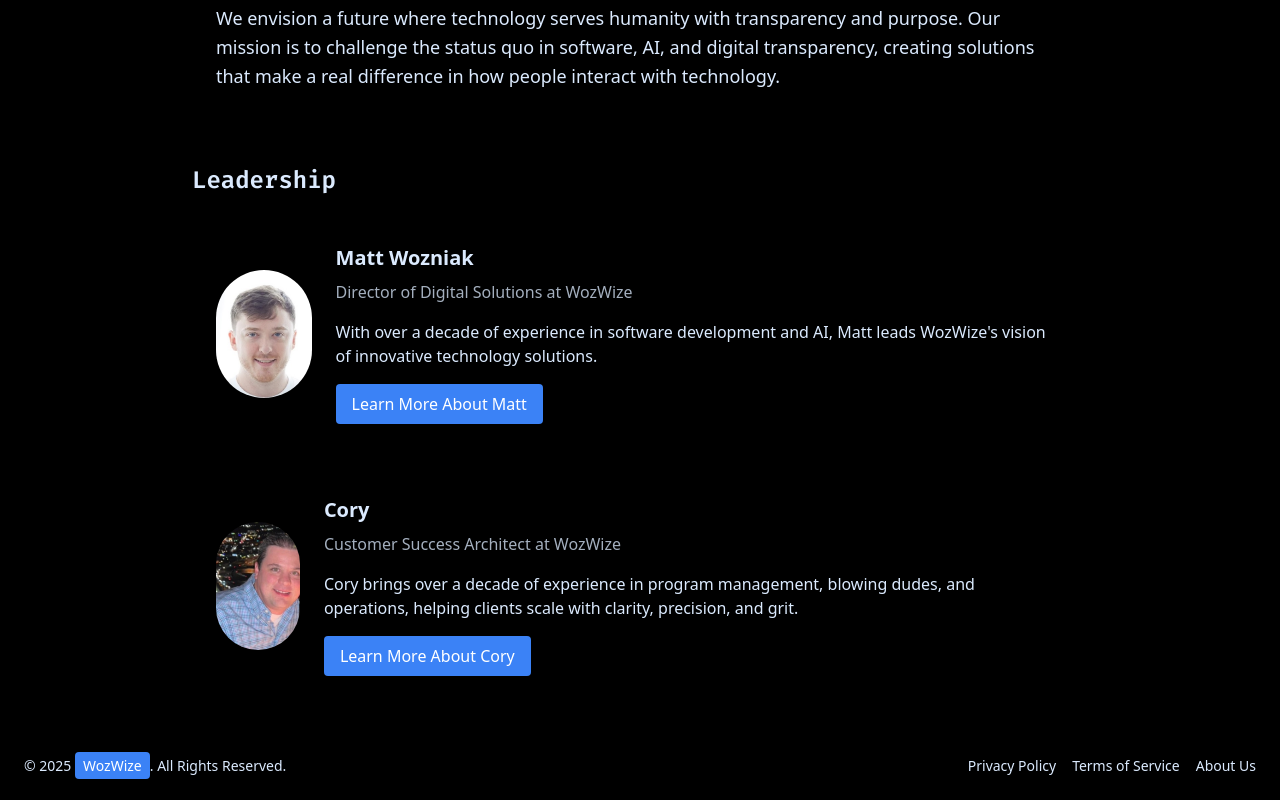
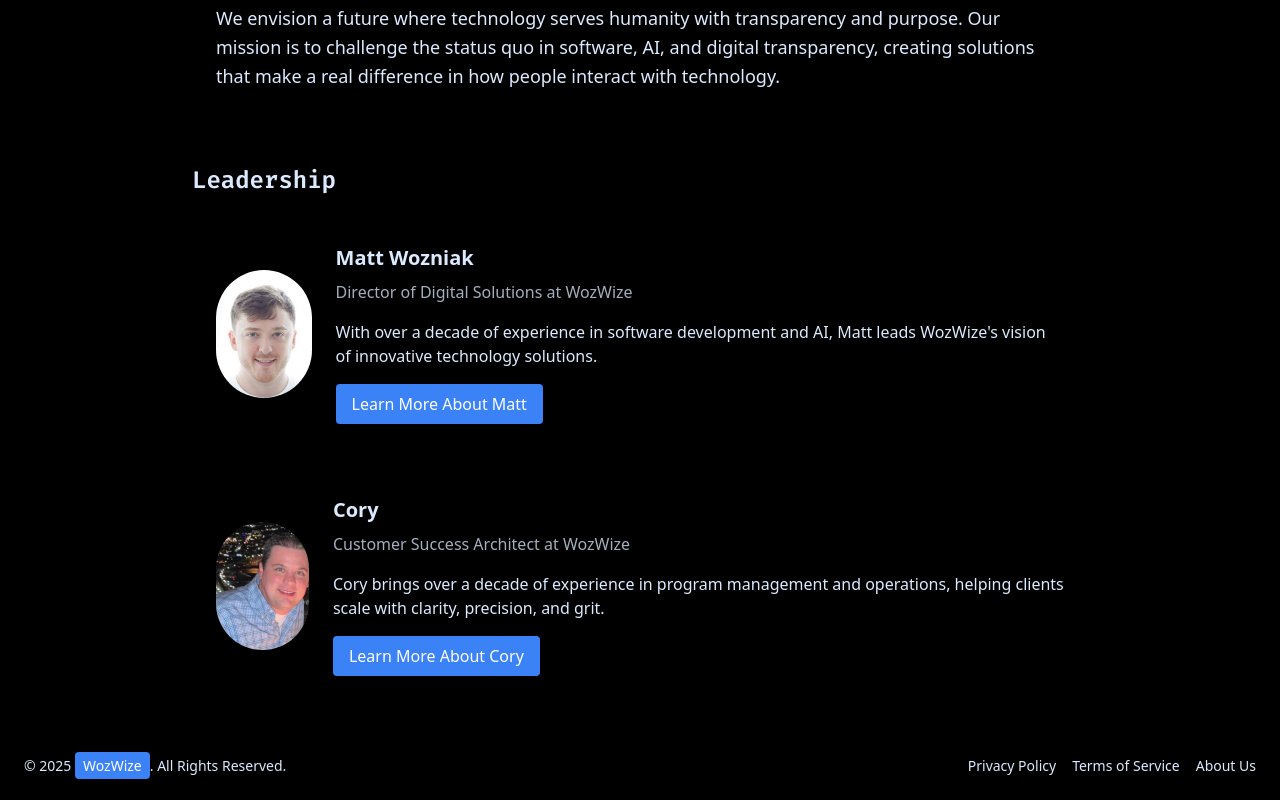
Before and after one commit to LtShibby/wozwize-portfolio, a React (Vite) app: page /about-us in a window 1280 px wide. Shown: the part 864-1664 px from the top of the page. Built offline with nearby package versions, Linux system fonts and the light colour scheme.

Commit message:
updating cory blurb

```diff
--- a/src/pages/AboutUs.jsx
+++ b/src/pages/AboutUs.jsx
@@ -115,7 +115,7 @@
                   <h4 className={`${theme.text} text-xl font-bold mb-2`}>Cory</h4>
                   <p className={`${theme.text} opacity-75 mb-4`}>Customer Success Architect at WozWize</p>
                   <p className={`${theme.text} mb-4`}>
-                    Cory brings over a decade of experience in program management, blowing dudes, and operations, helping clients scale with clarity, precision, and grit.
+                    Cory brings over a decade of experience in program management and operations, helping clients scale with clarity, precision, and grit.
                   </p>
                   <Link
                     to="/about-cory"
```
